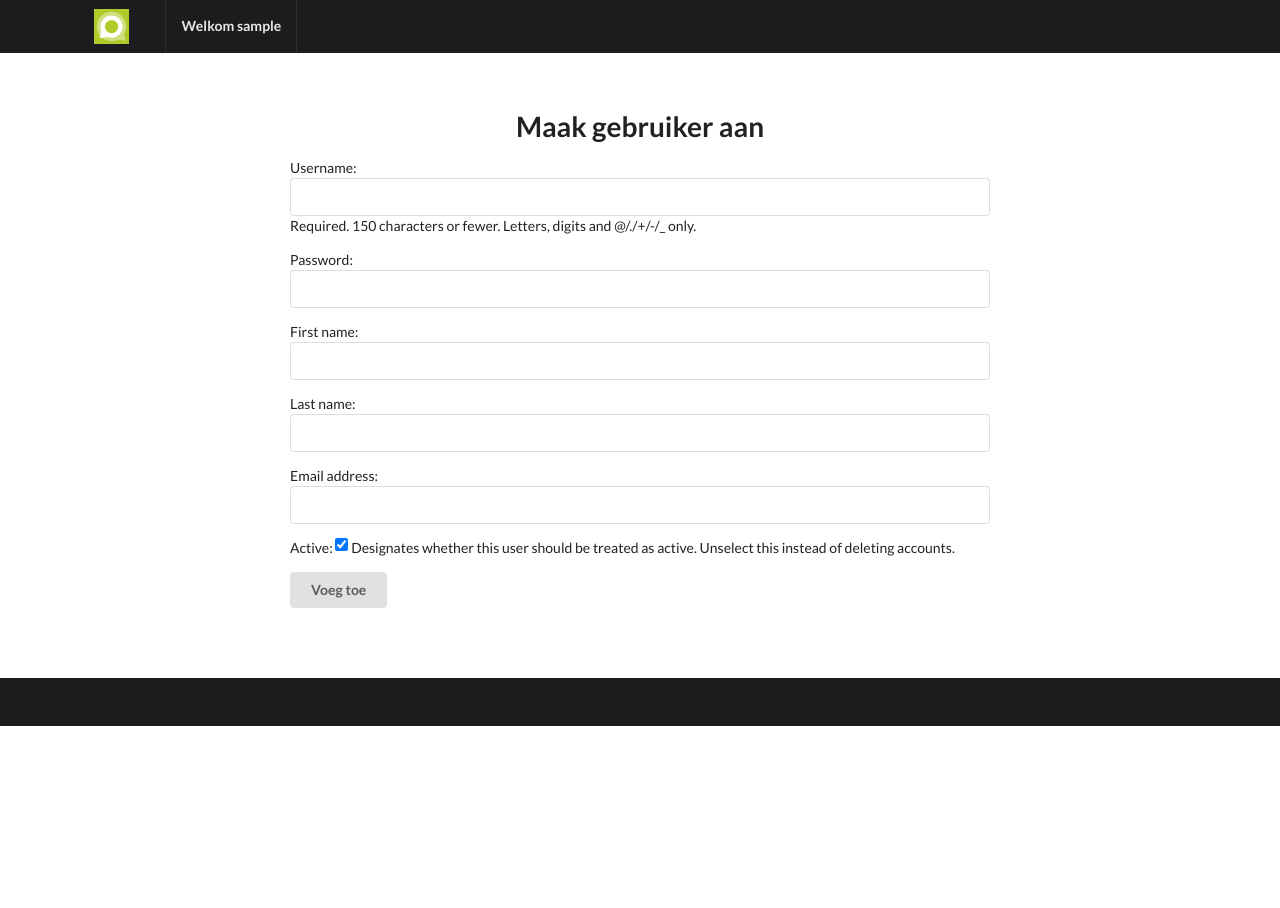
After one commit to Owello/verlof_uren, a Django app: page /useradmin/createuser in a window 1280 px wide. The commit adds this page. Run offline with Django 3.2, Linux system fonts and the light colour scheme; the visitor is signed in with stand-in values (Sample User, id 1); data that the repository does not hold is empty; some libraries are stand-ins or nearby versions.

Commit message:
add UserCreate

```diff
--- a/registration/forms.py
+++ b/registration/forms.py
@@ -1,3 +1,4 @@
+from django.contrib.auth.models import User
 from django.forms import ModelForm, DateInput, forms
 
 from .models import LeaveRegistration
@@ -34,3 +35,13 @@ class LeaveRegistrationForm(ModelForm):
         if from_year not in self.years:
             raise forms.ValidationError("Dit jaar is (nog) niet beschikbaar")
         return self.cleaned_data
+
+
+class UserForm(ModelForm):
+    required_css_class = 'required'
+
+    class Meta:
+        model = User
+        fields = [
+            'username', 'password', 'first_name', 'last_name', 'email', 'is_active'
+        ]
--- /dev/null
+++ b/registration/templates/registration/user_create.html
@@ -0,0 +1,14 @@
+{% extends 'base.html' %}
+
+{% block title %}Gebruiker aanmaken{% endblock %}
+
+{% block content %}
+    <h1 class="ui center aligned header">Maak gebruiker aan</h1>
+
+    <form class="ui form" method="post">
+        {% csrf_token %}
+        {{ form.as_p }}
+         <button class="ui button" type="submit">Voeg toe</button>
+    </form>
+
+{% endblock %}
--- a/registration/templates/registration/user_list.html
+++ b/registration/templates/registration/user_list.html
@@ -8,7 +8,7 @@
     <h1 class="ui center aligned header">
         Overzicht gebruikers
     </h1>
-     <a class=" ui positive button" href="{% url 'index' %}">Voeg nieuwe gebruiker toe</a>
+     <a class=" ui positive button" href="{% url 'user-create' %}">Voeg nieuwe gebruiker toe</a>
 
 
     <table class="ui celled table">
@@ -19,6 +19,7 @@
                 <th>Voornaam</th>
                 <th>Achternaam</th>
                 <th>E-mail adres</th>
+                <th>Laatste Inlog</th>
                 <th></th>
                 <th></th>
                 <th></th>
@@ -32,6 +33,7 @@
                 <td>{{ user.first_name }}</td>
                 <td>{{ user.last_name }}</td>
                 <td>{{ user.email }}</td>
+                <td>{{ user.last_login|date:"SHORT_DATE_FORMAT" }}</td>
                 <td>
 {#                    <a class="ui button" href="{% url 'user_update' pk=user.id %}">Aanpassen</a>#}
                     <a class="ui positive button" href="{% url 'index' %}">Aanpassen</a>
--- a/registration/urls.py
+++ b/registration/urls.py
@@ -1,7 +1,7 @@
 from django.urls import path
 from . import views
 from .views import EntitlementDetail, LeaveRegistrationCreate, LeaveRegistrationUpdate, LeaveRegistrationDelete, \
-    EntitlementList, UserList
+    EntitlementList, UserList, UserCreate
 
 urlpatterns = [
     path('entitlement/<int:year>', EntitlementDetail.as_view(), name='entitlement-detail'),
@@ -12,5 +12,6 @@ urlpatterns = [
          name='leave_registration_delete'),
     path('entitlement_list', EntitlementList.as_view(), name='entitlement-list'),
     path('useradmin', UserList.as_view(), name='user-list'),
+    path('useradmin/createuser', UserCreate.as_view(), name='user-create'),
     path('', views.Index.as_view(), name='index')
 ]
--- a/registration/views.py
+++ b/registration/views.py
@@ -7,7 +7,7 @@ from django.views.generic import TemplateView, DetailView, CreateView, UpdateVie
 from django.http import HttpResponseRedirect
 
 from .models import Entitlement, LeaveRegistration
-from .forms import LeaveRegistrationForm
+from .forms import LeaveRegistrationForm, UserForm
 
 from django.contrib.auth.mixins import PermissionRequiredMixin
 
@@ -126,3 +126,22 @@ class UserList(PermissionRequiredMixin, ListView):
         context = super(UserList, self).get_context_data(**kwargs)
         context['users'] = User.objects.all()
         return context
+
+
+class UserCreate(PermissionRequiredMixin, CreateView):
+    permission_required = 'auth.add_user'
+    template_name = 'registration/user_create.html'
+    model = User
+    form_class = UserForm
+
+
+    def form_valid(self, form):
+        self.object = form.save(commit=False)
+        password = self.object.password
+        self.object.set_password(password)
+        self.object.save()
+        return HttpResponseRedirect(self.get_success_url())
+
+
+    def get_success_url(self):
+        return reverse_lazy('user-list')
```
